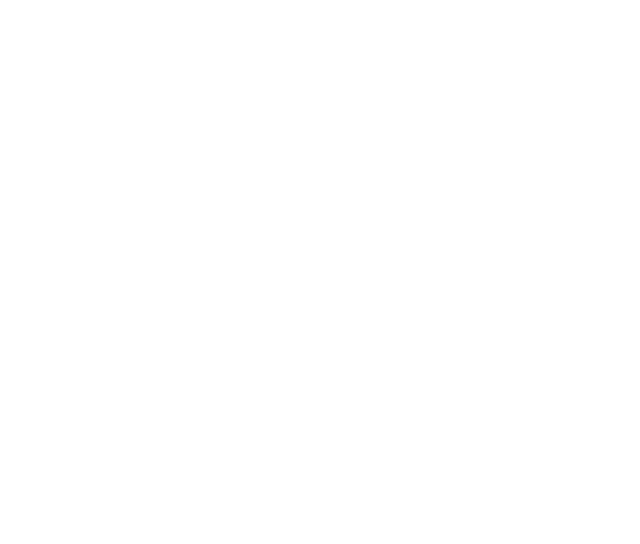
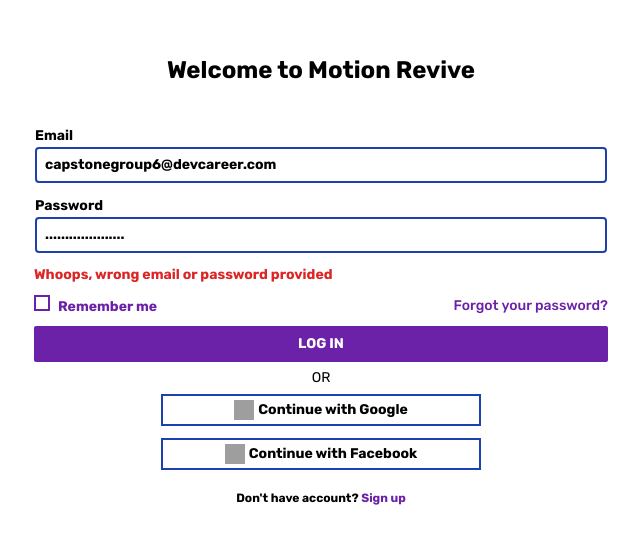
Before and after one commit to IamNaeto/motion-revive, a React (Vite) app: page /signin in a window 1280 px wide. Shown: the part 118-662 px from the top of the page, without its empty margins (319-959 px from the left). Built offline with nearby package versions, Linux system fonts and the light colour scheme; grey boxes are pictures that could not be loaded.

Commit message:
frontrnd feat signin form

```diff
--- a/src/pages/Signin.jsx
+++ b/src/pages/Signin.jsx
@@ -1,9 +1,159 @@
+// const Signin = () => {
+//     return (
+//       <main>
+
+//       </main>
+//     );
+// }
+
+// export default Signin;
+
+import React, { useState } from "react";
+
 const Signin = () => {
-    return (
-        <main>
+  const [email, setEmail] = useState("");
+  const [password, setPassword] = useState("");
 
-        </main>
-     );
-}
+  const handleLogin = () => {
+    // Implement your authentication logic here
+    console.log(`Login with ${email} and ${password}`);
+  };
+
+  const loginWithGoogle = () => {
+    // Implement Google Sign-in logic here
+    console.log("Login with Google");
+  };
+
+  const loginWithFacebook = () => {
+    // Implement Facebook login logic here
+    console.log("Login with Facebook");
+  };
+
+  return (
+    <main className="min-h-screen flex items-center justify-center bg-white font-rubik py-4 px-4 sm:px-6 lg:px-8">
+      <div className="max-w-xl w-full space-y-2 border border-solid border-white hover:border-blue-800">
+        <div>
+          <h2 className="text-2xl font-bold leading-6 text-black text-center mb-10">
+            Welcome to Motion Revive
+          </h2>
+        </div>
+        <form className="space-y-2" onSubmit={(e) => e.preventDefault()}>
+          <div className="border border-solid border-white hover:border-blue-800">
+            <label
+              htmlFor="email"
+              className="text-sm font-bold leading-4 text-left text-black"
+            >
+              Email
+            </label>
+            <input
+              id="email"
+              name="email"
+              type="email"
+              autoComplete="email"
+              required
+              className="appearance-none rounded w-full px-2 py-2 border-2 border-blue-800 placeholder-black text-black focus:ring-blue-800 focus:border-blue-800 focus:z-10 text-sm font-bold leading-4 text-left"
+              placeholder="capstonegroup6@devcareer.com"
+              value={email}
+              onChange={(e) => setEmail(e.target.value)}
+            />
+          </div>
+          <div className="border border-solid border-white hover:border-blue-800">
+            <label
+              htmlFor="password"
+              className="text-sm font-bold leading-4 text-left"
+            >
+              Password
+            </label>
+            <input
+              id="password"
+              name="password"
+              type="password"
+              autoComplete="current-password"
+              required
+              className="appearance-none rounded w-full px-2 py-2 border-2 border-blue-800 placeholder-black text-black focus:ring-blue-800 focus:border-blue-800 focus:z-10 text-sm font-bold leading-4 text-left"
+              placeholder="...................."
+              value={password}
+              onChange={(e) => setPassword(e.target.value)}
+            />
+          </div>
+
+          <div>
+            <label
+              htmlFor="Whoops, wrong email or password  provided"
+              className="text-sm font-bold leading-4 text-left text-red-600"
+            >
+              Whoops, wrong email or password provided
+            </label>
+          </div>
+          <div className="flex items-center justify-between">
+            <div>
+              <input
+                id="remember-me"
+                name="remember-me"
+                type="checkbox"
+                checked
+                className="h-4 w-4 appearance-none border-2 border-purple-800 checked:bg-transparent checked:border-purple-800"
+              />
+              <label
+                htmlFor="remember-me"
+                className="text-sm font-bold leading-4 text-left text-purple-800 px-2"
+              >
+                Remember me
+              </label>
+            </div>
+
+            <div className="text-sm font-bold leading-4 text-left text-purple-800">
+              <a href="#" className="font-medium text-purple-800">
+                Forgot your password?
+              </a>
+            </div>
+          </div>
+
+          <div>
+            <button
+              type="submit"
+              className="w-full py-2 px-2 text-sm font-bold rounded-sm bg-purple-800  focus:outline-none focus:ring-2 focus:ring-offset-2 focus:ring-purple-800 text-white"
+              onClick={handleLogin}
+            >
+              LOG IN
+            </button>
+          </div>
+        </form>
+        <div className="text-sm font-normal leading-4 text-center">OR</div>
+        {/* Google and Facebook Sign-in Options */}
+        <div className="mt-2 flex flex-col">
+          <button
+            onClick={loginWithGoogle}
+            className="max-w-xs mx-auto w-full h-full py-1 border-2 border-blue-800 text-sm font-bold text-black bg-white focus:outline-none"
+          >
+            <span className="sr-only">Continue with Google</span>
+            <img
+              className="h-5 w-5 mr-1 inline-block align-middle"
+              src="https://img.icons8.com/color/48/000000/google-logo.png"
+              alt="Google Logo"
+            />
+            Continue with Google
+          </button>
+          <button
+            onClick={loginWithFacebook}
+            className="mt-3 max-w-xs mx-auto w-full h-full py-1 border-2 border-blue-800 text-sm font-bold text-black bg-white focus:outline-none"
+          >
+            <span className="sr-only">Continue with Facebook</span>
+            <img
+              className="h-5 w-5 mr-1 inline-block align-middle"
+              src="https://img.icons8.com/color/48/000000/facebook.png"
+              alt="Facebook Logo"
+            />
+            Continue with Facebook
+          </button>
+          <div className="mt-5 text-xs font-bold leading-4 text-center">
+            Don't have account?{" "}
+            <span className="text-purple-800 font-bold">Sign up</span>
+          </div>
+        </div>
+      </div>
+    </main>
+  );
+};
 
 export default Signin;
```
